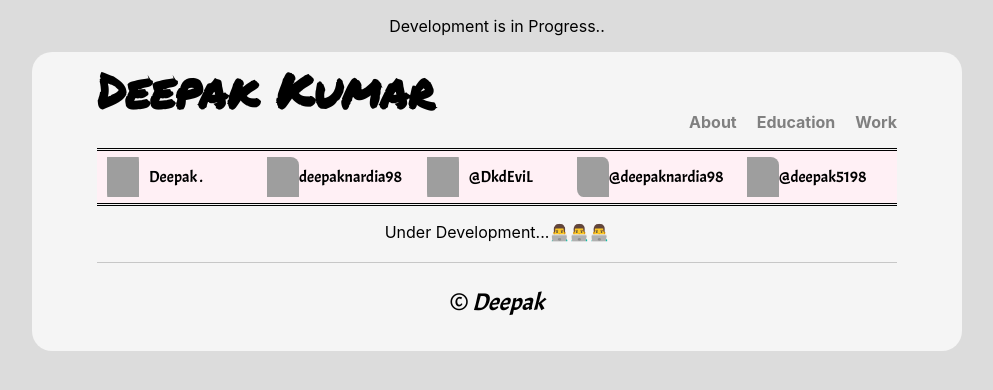
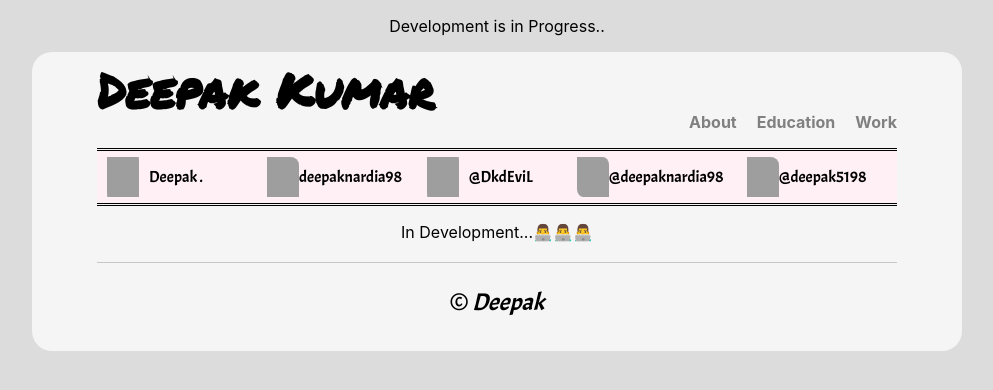
Before and after one commit to DKdEviL/my-portfolio, a React (Create React App) app: page /#/work in a window 1280 px wide. Shown: the top 390 px of the page, without its empty margins (143-1136 px from the left). Built offline with nearby package versions, Linux system fonts and the light colour scheme; grey boxes are pictures that could not be loaded.

Commit message:
Start working on Work Component, planning to use the existing components

```diff
--- a/src/components/work/work.js
+++ b/src/components/work/work.js
@@ -4,7 +4,7 @@ import React from 'react';
 function Work() {
     return (
         <div>
-            <p>Under Development...👨‍💻👨‍💻👨‍💻</p>
+            <p>In Development...👨‍💻👨‍💻👨‍💻</p>
         </div>
     )
 }
```
